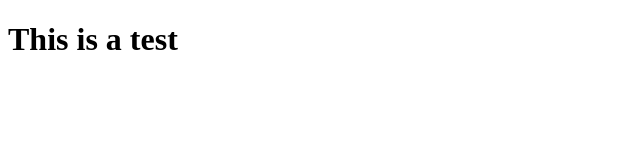
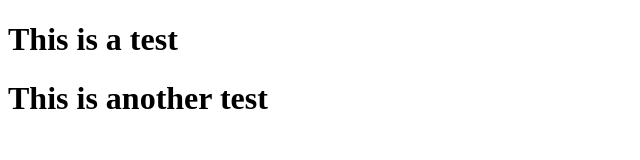
Before and after one commit to thesuman74/trial, a plain HTML site: page index.html in a window 1280 px wide. Shown: the whole page, without its empty margins (0-640 px from the left). Drawn offline with Linux system fonts and the light colour scheme.

Commit message:
naya aaucha ki

```diff
--- a/index.html
+++ b/index.html
@@ -6,6 +6,7 @@
 	<title>Document</title>
 </head>
 <body>
-	<h1>This is a test   </h1>
+	<h1>This is a test    </h1>
+	<h1>This is another test    </h1>
 </body>
 </html>
```
